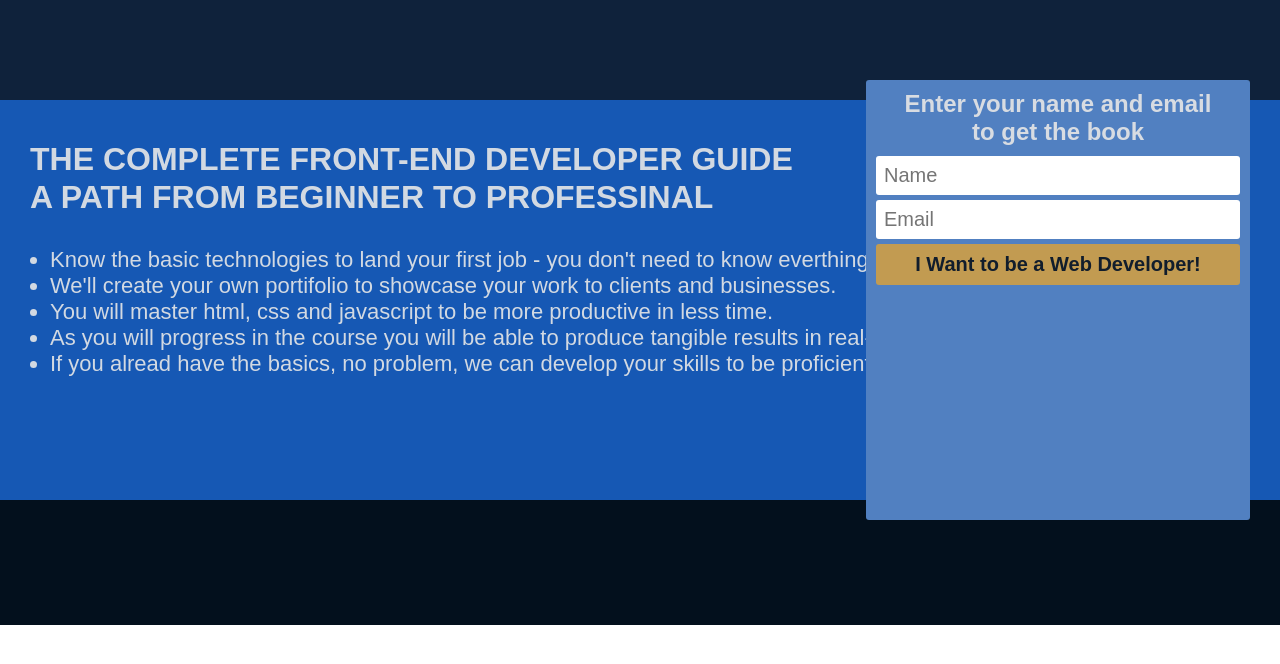
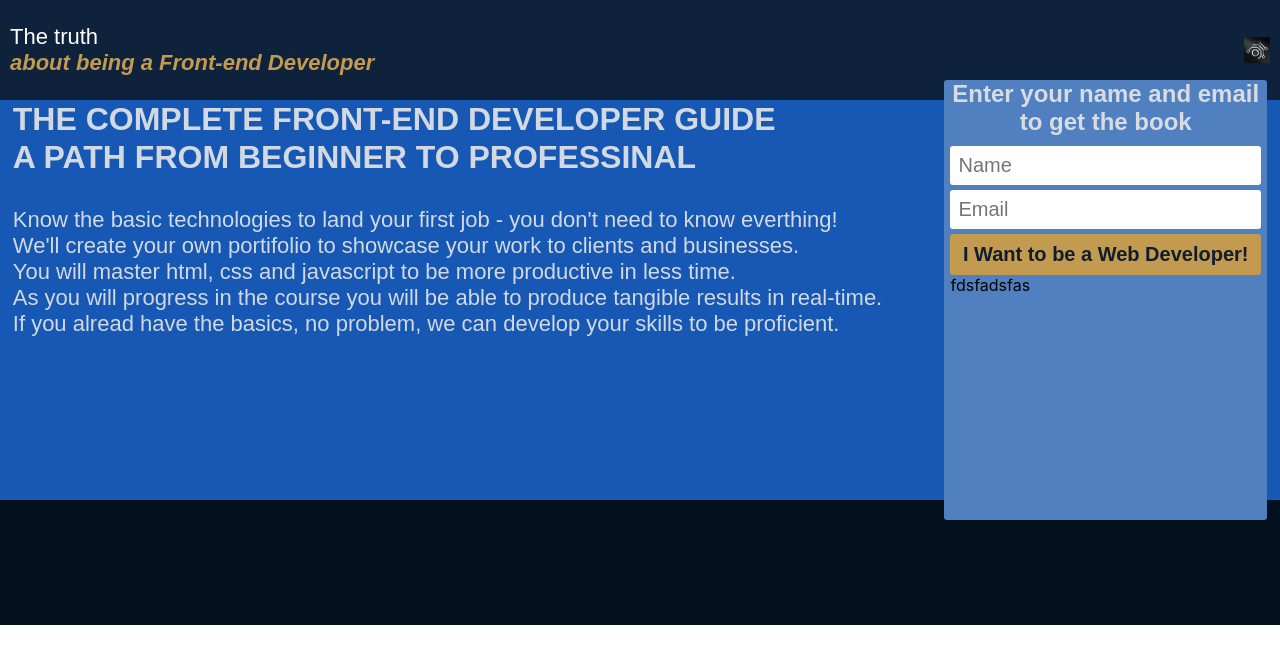
Before and after one commit to derkmal/1landingfrontend, a React (Create React App) app: page / in a window 1280 px wide. Shown: the top 664 px of the page. Built offline with nearby package versions, Linux system fonts and the light colour scheme.

Commit message:
17-11 23:53hs

```diff
--- a/src/components/Center.css
+++ b/src/components/Center.css
@@ -12,49 +12,38 @@
     position: relative;
     background-color: rgb(22, 88, 180);
     height: 400px;
-    z-index: 1;
+    width: 100%;
+    padding: 0 1%;
+    margin: 0 auto;
+    display: flex;
 }
 
 .myText {
-    position: absolute;
-    /* width: 60%; */
-    /* float: left; */
-    margin-left: 30px;
+    flex: 3; /* 'width' oder 'flex-basis' */
 }
 
 .myText h1 {
     font-family: 'Hind Vadodara', sans-serif;
     line-height: 1.2;
-    margin-top: 40px;
     margin-bottom: 30px;
     color: rgb(210, 217, 226);
 }
 
-.myText ul {
+.myText p {
     color: rgb(210, 217, 226);
     font-size: 22px;
     font-family: 'Catamaran', sans-serif;
-    /* line-height: 1.6; */
-    margin-left: 20px;
 }
 
 .form-container {
-    position:  absolute;
-    width: 400px;
+    flex:1; /* 'width' oder 'flex-basis' */
+    position: relative;
     height: 440px;
-    /* border: 5px solid rgba(5, 16, 16, 0.4); */
+    padding: 0 0.5%;
     border-radius: 3px;
     background-color: #5180C1;
     top: 50%;
-    float: right;
-    right: 30px;
     transform: translateY(-50%);
-}
-
-.form-container {
-    margin: 0 auto;
-    width: 30%;
-    padding: 10px;
 }
 
 .form-container h2 {
@@ -86,7 +75,6 @@ input[type=submit] {
     font-size: 20px;
     background-color: #C29B51;
     font-family: 'Catamaran', sans-serif;
-    /* rgb(214, 203, 51) */
 }
 
 input[type=submit]:hover {
@@ -103,42 +91,20 @@ input:focus {
 
 @media screen and (max-width: 700px) {
     .center {
-        position: relative;
-        width: 100%;
+        flex-direction: column;
         overflow: auto;
-    }
-    .myText {
-        position: absolute;
-        width: calc(100% - 15px);
-        margin: 0 auto;
     }
     .myText h1 {
         text-align: center;
-        color: wheat;
     }
-    .myText ul {
-        /* text-align: center; */
-        color: yellow;
+    .myText p {
+        text-align: center;
     }
-    /* p:nth-child(4){
-        margin-bottom: 40px;
-    } */
     .form-container {
-        position: absolute;
-        width: 70%;
-        margin-top: 400px;
-        /* margin: 0 auto; */
+        width: 90%;
+        margin: 0 auto;
+        padding: 0 1%;
+        top: 20px;
         transform: none;
     }
 }
-
-@media screen and(max-width: 900px) {
-    .form-container {
-        /* position: absolute; */
-        width: 70%;
-        top: 600px;
-        /* margin: 10px auto; */
-        /* float: left; */
-        transform: none;
-    }
-}
--- a/src/components/Center.js
+++ b/src/components/Center.js
@@ -7,13 +7,13 @@ const Center = () => {
         <div className="center">
             <div className="myText">
                 <h1>THE COMPLETE FRONT-END DEVELOPER GUIDE<br/>A PATH FROM BEGINNER TO PROFESSINAL</h1>
-                <ul>
-                    <li>Know the basic technologies to land your first job - you don't need to know everthing!</li>
-                    <li>We'll create your own portifolio to showcase your work to clients and businesses.</li>
-                    <li>You will master html, css and javascript to be more productive in less time.</li>
-                    <li>As you will progress in the course you will be able to produce tangible results in real-time. </li>
-                    <li>If you alread have the basics, no problem, we can develop your skills to be proficient.</li>
-                </ul>
+                {/* <ul> */}
+                    <p>Know the basic technologies to land your first job - you don't need to know everthing!</p>
+                    <p>We'll create your own portifolio to showcase your work to clients and businesses.</p>
+                    <p>You will master html, css and javascript to be more productive in less time.</p>
+                    <p>As you will progress in the course you will be able to produce tangible results in real-time. </p>
+                    <p>If you alread have the basics, no problem, we can develop your skills to be proficient.</p>
+                {/* </ul> */}
             </div>
 
             <div className="form-container">
@@ -23,12 +23,12 @@ const Center = () => {
                     <input type='text' name='email' placeholder='Email'></input>
                     <input type='submit' value='I Want to be a Web Developer!'></input>
                 </form>
+                <div>fdsfadsfas</div>
             </div>
 
-            <div className="clear"></div>
+            {/* <div className="clear"></div> */}
         </div>
     )
 }
 
-
 export default Center;
--- a/src/components/Header.css
+++ b/src/components/Header.css
@@ -43,3 +43,14 @@ header .myImage img {
     right: 10px;
     transform: translateY(-50%);
 }
+
+@media screen and (max-width: 800px) {
+    header .firstMessage p {
+        text-align: center;
+        /* margin: 0 auto; */
+    }
+    header .firstMessage span {
+        text-align: center;
+        /* margin: 0 auto; */
+    }
+}
--- a/src/components/Header.js
+++ b/src/components/Header.js
@@ -6,8 +6,8 @@ import "./Header.css";
 const Header = () => {
     return (
         <header>
-            {/* <div className="firstMessage"><p>The truth<br/> <span>about being a Front-end Developer</span></p></div>
-            <div className="myImage"><img src={Image} alt="logo"/></div> */}
+            <div className="firstMessage"><p>The truth<br/> <span>about being a Front-end Developer</span></p></div>
+            <div className="myImage"><img src={Image} alt="logo"/></div>
         </header>
     )
 }
```
